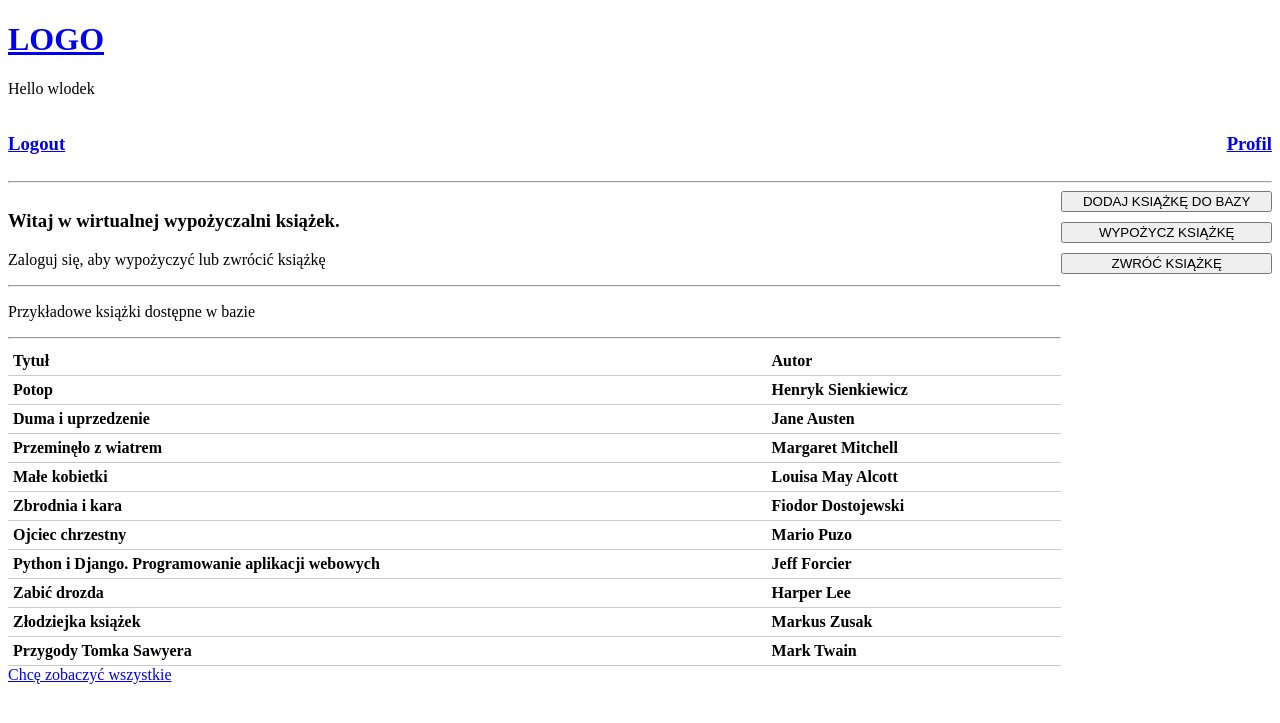
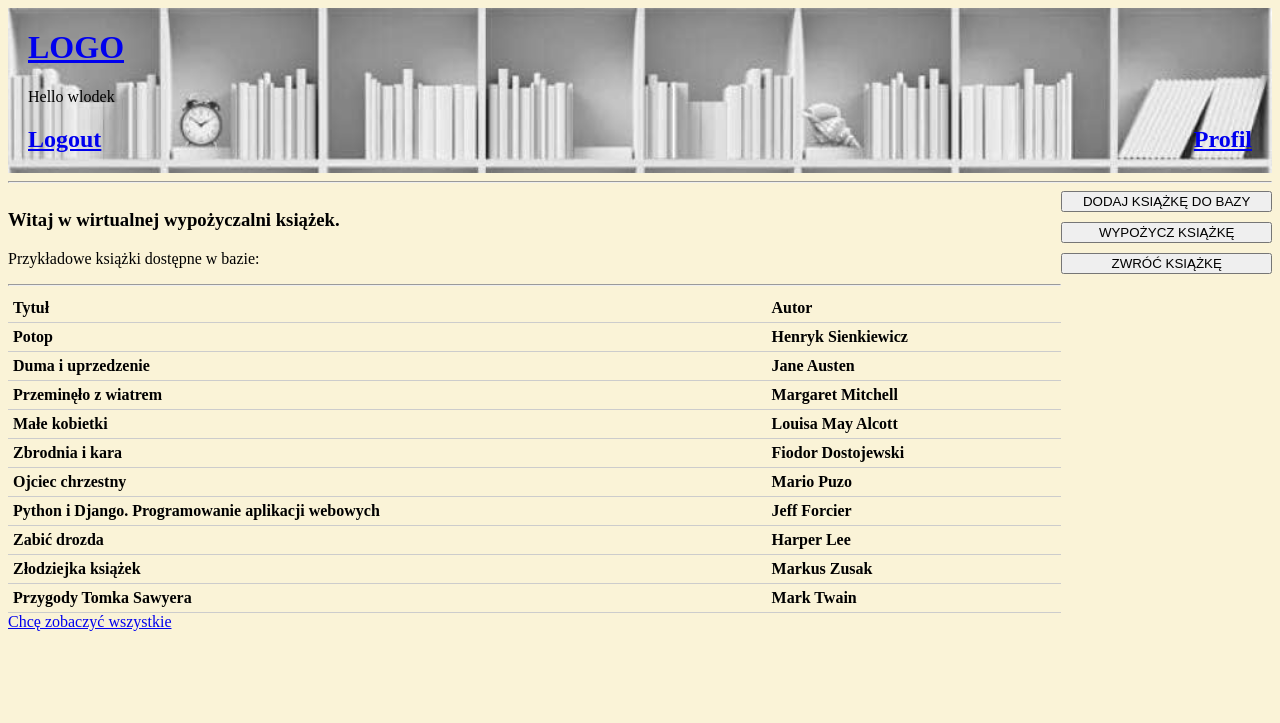
Before and after one commit to LWlodek/wypozyczalnia_ksiazek, a Django app: page / in a window 1280 px wide. Shown: the top 723 px of the page. Run offline with Django 4.2, Linux system fonts and the light colour scheme; a user stored in the database is signed in; data comes from the database, SQL or seed files in the repository; both versions use the stored data as it was after the commit.

Commit message:
poprawki wizualne, dodanie obrazu tła

```diff
--- a/base/templates/base/home.html
+++ b/base/templates/base/home.html
@@ -37,9 +37,11 @@
 <div class="home-container">
     <div>
         <h3>Witaj w wirtualnej wypożyczalni książek.</h3>
-        <p>Zaloguj się, aby wypożyczyć lub zwrócić książkę</p>
+        {% if not request.user.is_authenticated %}
+            <p>Zaloguj się, aby wypożyczyć lub zwrócić książkę</p>
         <hr>
-        <p>Przykładowe książki dostępne w bazie</p>
+        {% endif %}
+        <p>Przykładowe książki dostępne w bazie:</p>
         <hr>
         <div class="book-table">
             <div class="book-row">
--- a/templates/main.html
+++ b/templates/main.html
@@ -5,6 +5,11 @@
     <meta http-equiv="X-UA-Compatible" content="IE=edge">
     <meta name="viewport" content="width=device-width, initial-scale=1.0">
     <title>Wirtualna wypożyczalnia książek</title>
+    <style>
+        body {
+            background-color: #faf3d7;
+        }
+    </style>
 </head>
 <body>
     {% include 'navbar.html' %}
--- a/templates/navbar.html
+++ b/templates/navbar.html
@@ -1,35 +1,43 @@
-<a href="/">
-    <h1>LOGO</h1>
-</a>
+{% load static %}
 
 <style>
     .navbar-container {
         display: grid;
         grid-template-columns: 1fr 1fr;
+        background-image: url("{% static 'base/obraz_ksiazki2.jpg' %}");
+        background-repeat: no-repeat;
+        background-size: cover;
+        align-items: end;
     }
 
     .navbar-container > div:nth-child(1) {
         text-align: left;
+        margin-left: 20px;
     }
 
     .navbar-container > div:nth-child(2) {
         text-align: right;
+        justify-self: end;
+        margin-right: 20px;
     }
 </style>
 
-<p>Hello {{ request.user }}</p>
 <div class="navbar-container">
+
+
     <div>
+        <a href="/"><h1>LOGO</h1></a>
+        <p>Hello {{ request.user }}</p>
         {% if request.user.is_authenticated %}
-        <h3><a href="{% url 'logout' %}">Logout</a></h3>
+        <h2><a href="{% url 'logout' %}">Logout</a></h2>
         {% else %}
-        <h3><a href="{% url 'login' %}">Login</a></h3>
+        <h2><a href="{% url 'login' %}">Login</a></h2>
         {% endif %}
     </div>
 
     <div>
         {% if request.user.is_authenticated %}
-        <h3><a href="{% url 'profile' %}">Profil</a></h3>
+        <h2><a href="{% url 'profile' %}">Profil</a></h2>
         {% endif %}
     </div>
 </div>
```
Also changed, not shown: base/static/__init__.py (added), base/static/base/__init__.py (added), base/static/base/obraz_ksiazki.jpg (added), base/static/base/obraz_ksiazki2.jpg (added), db.sqlite3.
